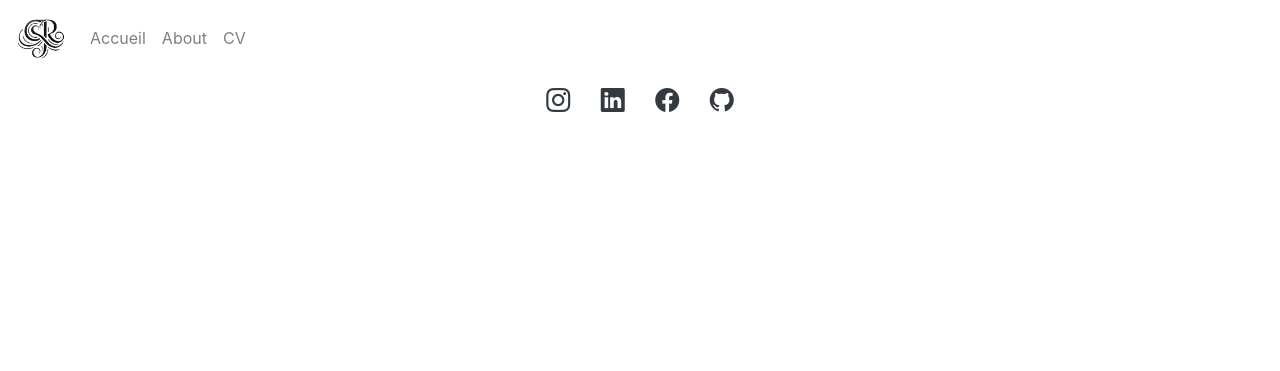
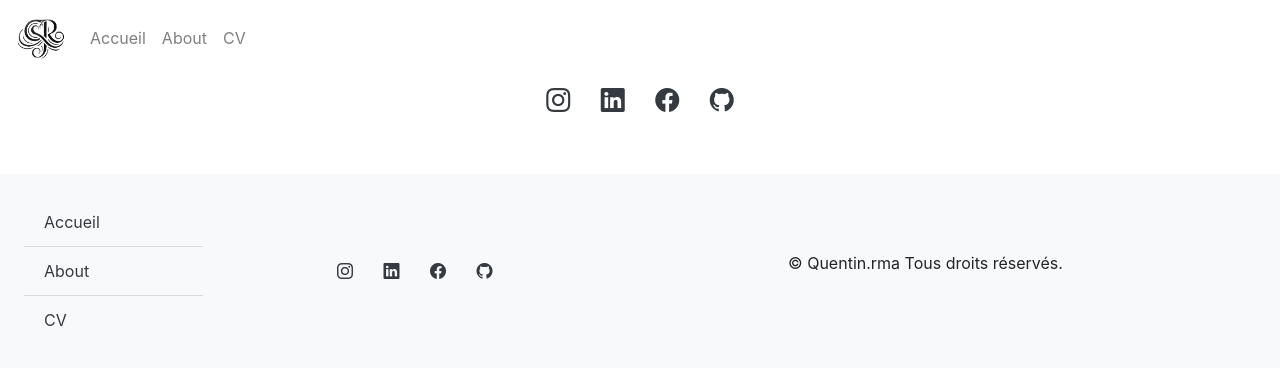
Before and after one commit to Quentinrma/Projet-Bootstrap, a plain HTML site: page index.html in a window 1280 px wide. Drawn offline with nearby package versions, Linux system fonts and the light colour scheme.

Commit message:
Refactor navbar and add footer with social links and copyright notice

```diff
--- a/index.html
+++ b/index.html
@@ -15,7 +15,7 @@
   </head>
   <body style="overflow: hidden">
     <header>
-      <nav class="navbar navbar-expand-lg navbar-light  ">
+      <nav class="navbar navbar-expand-lg navbar-light">
         <a class="navbar-brand" href="#"
           ><img
             src="./assets/img/logo QR.png"
@@ -24,7 +24,7 @@
             style="width: 50px; height: 50px"
         /></a>
 
-        <div class=".btn-group."></div>
+        <div class="btn-group"></div>
 
         <button
           class="navbar-toggler"
@@ -81,17 +81,44 @@
       </div>
     </header>
 
-    <!-- <main>
-      <div class="container">
-        <section>
-          <h1>Quentin RMA</h1>
-          <p>
-            Je suis Quentin, un développeur web junior. Je suis passionné par le
-            développement web.
-          </p>
-        </section>
+    <footer class="bg-light">
+      <div class="p-4 row">
+        <div class="col-lg-2 border-right border-light">
+          <ul class="list-group list-group-flush text-center text-lg-left">
+            <li class="list-group-item bg-light">
+              <a class="text-dark" href="#">Accueil</a>
+            </li>
+            <li class="list-group-item bg-light">
+              <a class="text-dark" href="#">About</a>
+            </li>
+            <li class="list-group-item bg-light">
+              <a class="text-dark" href="#">CV</a>
+            </li>
+          </ul>
+        </div>
+        <div class="row col-lg-4">
+          <div class="m-auto" role="group">
+            <a href="#" class="btn">
+              <i class="bi bi-instagram bi-4x text-dark"></i>
+            </a>
+            <a href="#" class="btn">
+              <i class="bi bi-linkedin bi-4x text-dark"></i>
+            </a>
+            <a href="#" class="btn">
+              <i class="bi bi-facebook bi-4x text-dark"></i>
+            </a>
+            <a href="#" class="btn">
+              <i class="bi bi-github bi-4x text-dark"></i>
+            </a>
+          </div>
+        </div>
+        <div class="col-lg-6 mt-5 mt-lg-0">
+          <div class="d-flex align-items-center justify-content-center h-100">
+            <p class="text-center">© Quentin.rma Tous droits réservés.</p>
+          </div>
+        </div>
       </div>
-    </main> -->
+    </footer>
     <!-- Scripts Bootstrap -->
     <script src="https://code.jquery.com/jquery-3.5.1.slim.min.js"></script>
     <script src="https://cdn.jsdelivr.net/npm/@popperjs/core@2.9.2/dist/umd/popper.min.js"></script>
```
